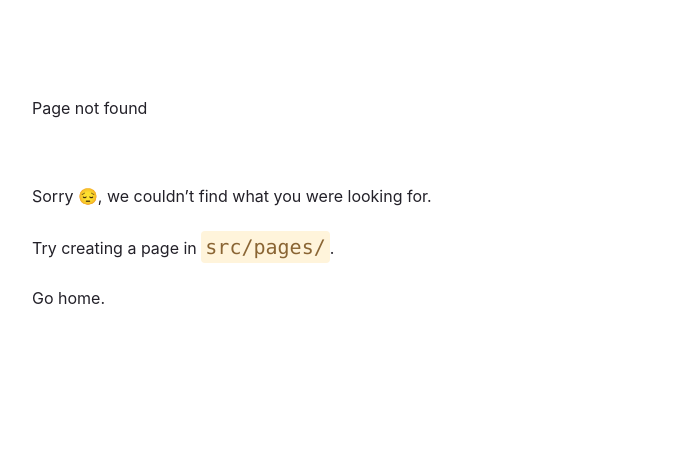
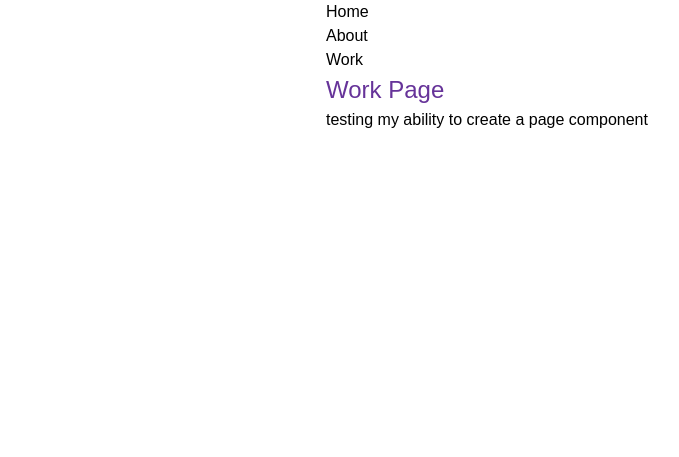
Before and after one commit to IramPachecoGarcia/iram-gatsby-template, a Gatsby site: page /work in a window 1280 px wide. Before the commit this address had no page. Shown: the whole page, without its empty margins (64-743 px from the left). Built offline with nearby package versions, Linux system fonts and the light colour scheme; Gatsby itself is replaced by a stand-in of ours.

Commit message:
Updated my Layout Component to include spacing between the navigation options and also added a Work page to test my ability to create a Page Component in React

```diff
--- a/src/components/layout.js
+++ b/src/components/layout.js
@@ -13,9 +13,10 @@ const Layout = ({ pageTitle, children }) => {
     return (
         <div className={container}>
             <nav>
-                <ul className={navLinkItem}>
-                    <li><Link to="/" className={navLinkText}>Home</Link></li>
-                    <li><Link to="/about" className={navLinkText}>About</Link></li>
+                <ul className={navLinks}>
+                    <li className={navLinkItem}><Link to="/" className={navLinkText}>Home</Link></li>
+                    <li className={navLinkItem}><Link to="/about" className={navLinkText}>About</Link></li>
+                    <li className={navLinkItem}><Link to="/work" className={navLinkText}>Work</Link></li>
                 </ul>
             </nav>
             <main>
--- a/src/components/layout.module.css
+++ b/src/components/layout.module.css
@@ -6,6 +6,7 @@
 
 .heading {
     color: rebeccapurple;
+    font-size: 24px;
 }
 
 .nav-links {
--- /dev/null
+++ b/src/pages/work.tsx
@@ -0,0 +1,13 @@
+import * as React from 'react'
+import Layout from '../components/layout'
+
+const work_page = () => {
+    return (
+        <Layout pageTitle="Work Page">
+            <p>testing my ability to create a page component</p>
+        </Layout>
+    )
+}
+
+export const Head = () => <title>About Me</title>
+export default work_page
```
